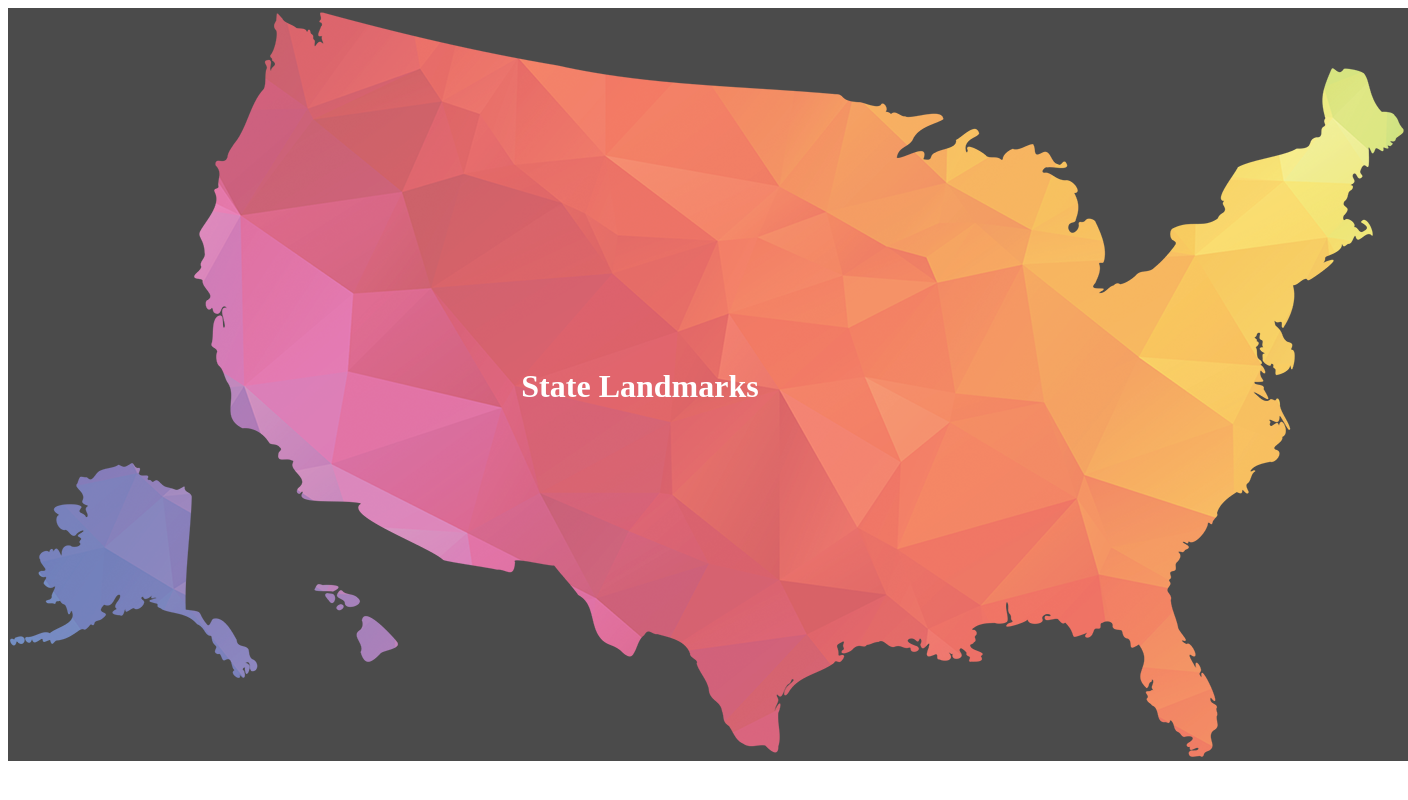
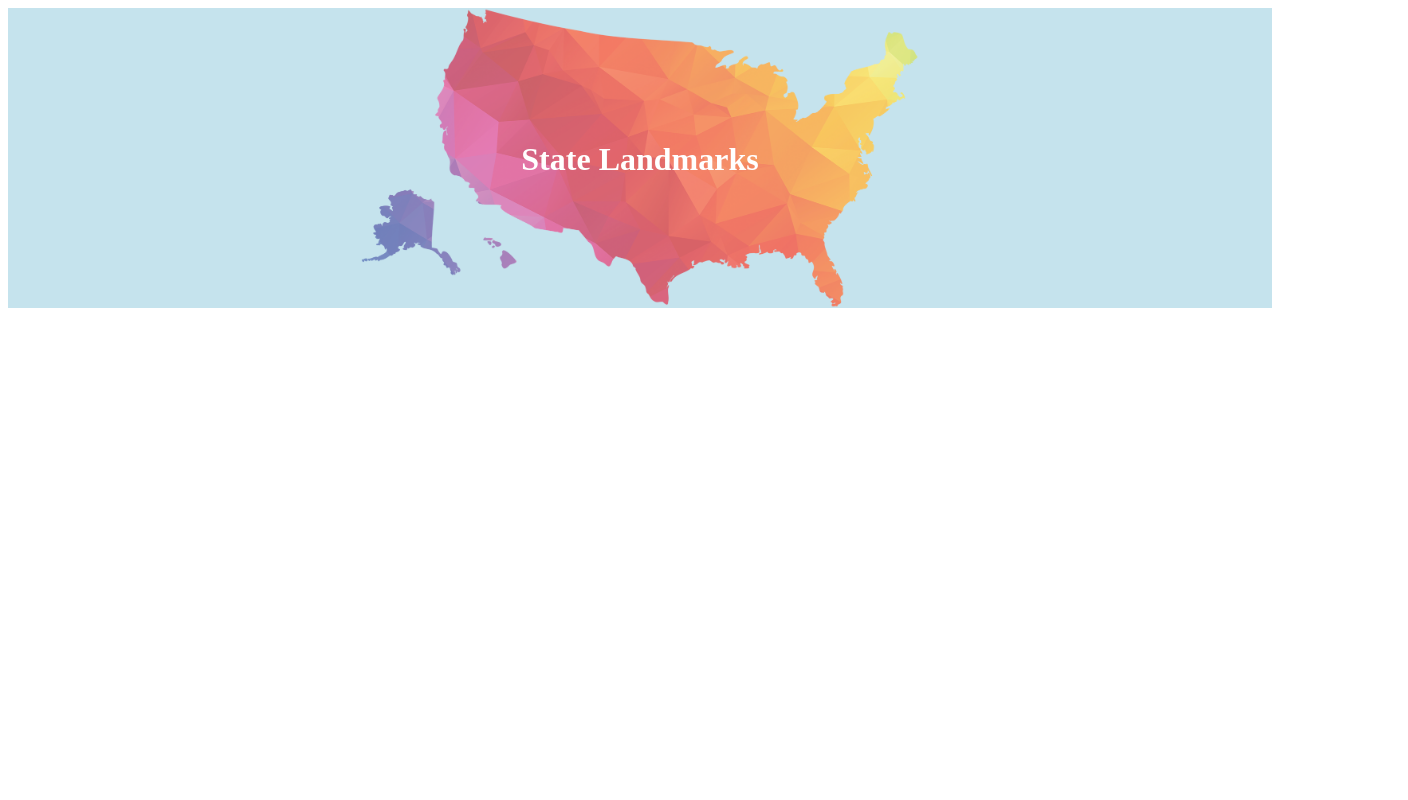
Before and after one commit to Dalton-Murray/LTU_Fall_2021_Web-Design_Semester_Project, a plain HTML site: page index.html in a window 1280 px wide. Shown: the whole page, 1408 px wide, since content can reach past the window. Drawn offline with Linux system fonts and the light colour scheme.

Commit message:
Updated banner/title image

```diff
--- a/CSS/main.css
+++ b/CSS/main.css
@@ -45,7 +45,11 @@
 }
 
 #mainHead header img {
-    background-color: black;
+    object-fit: contain;
+    background-color: lightblue;
+    height: 300px;
+    max-height: 30%;
+    width: 100%;
 }
 
 #mainCentered {
```
